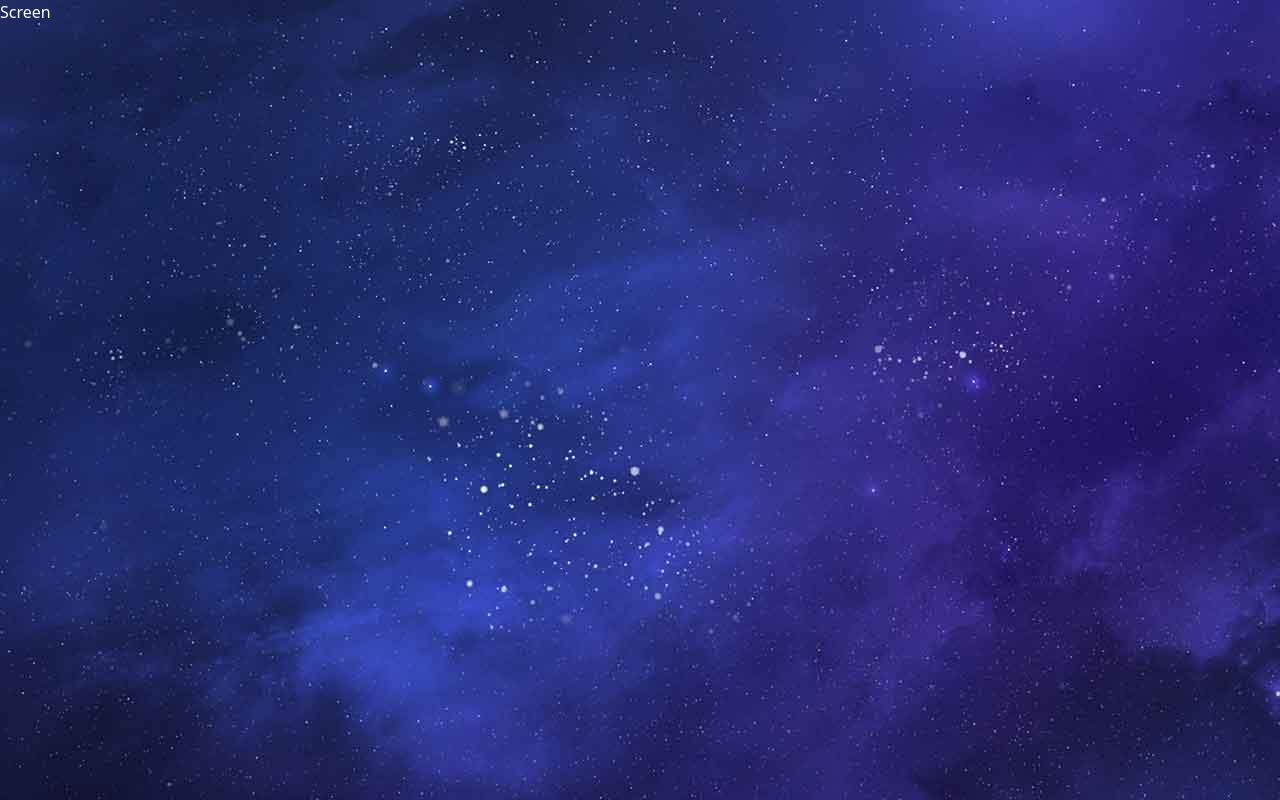
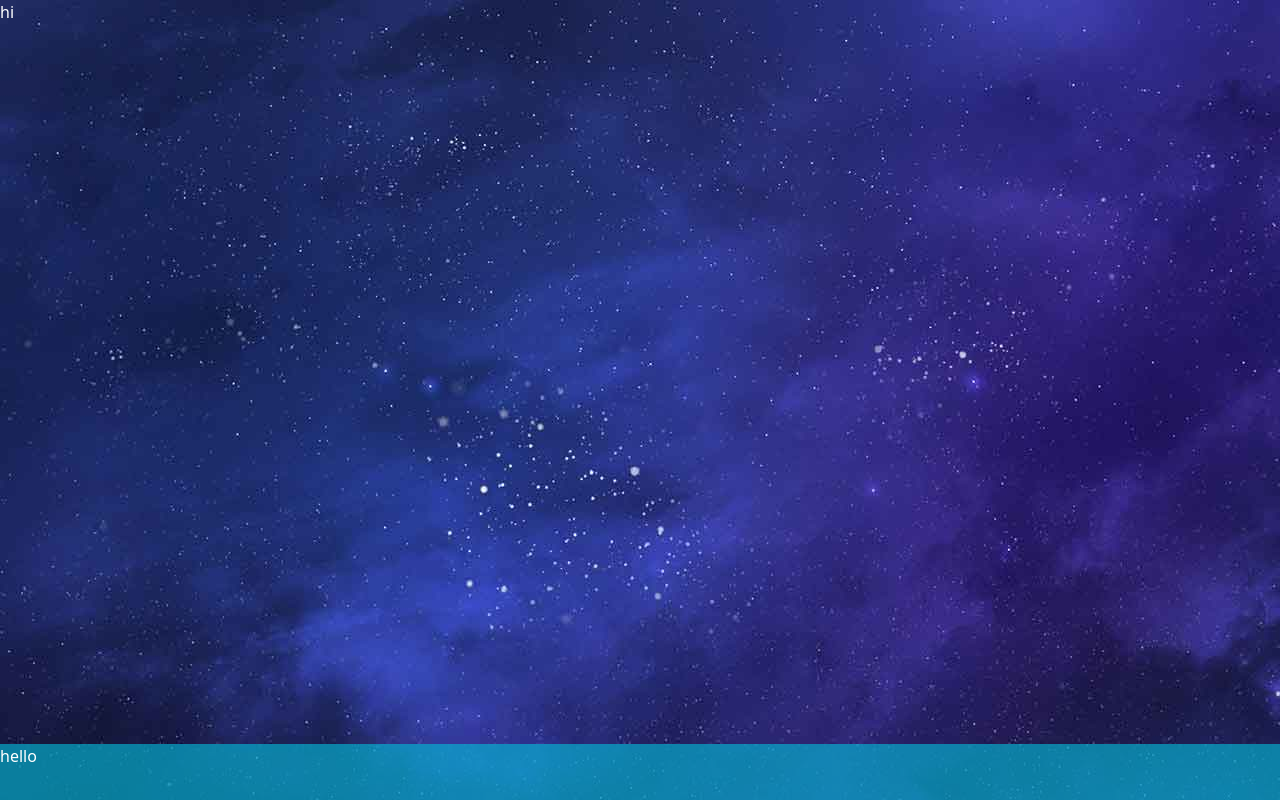
Before and after one commit to 02danieljonas/PortfolioWebsite, a React (Vite) app: page / in a window 1280 px wide. Built offline with nearby package versions, Linux system fonts and the light colour scheme.

Commit message:
Added flex to the Screen and its children

```diff
--- a/src/components/Screen.tsx
+++ b/src/components/Screen.tsx
@@ -1,5 +1,10 @@
 const Screen = () => {
-    return <div className="bg-background w-screen h-screen">Screen</div>;
+    return (
+        <div className="bg-background w-screen h-screen flex flex-col">
+            <div className="w-full flex-auto">hi</div>
+            <div className="h-14 bg-opacity-65 bg-cyan-500 w-full">hello</div>
+        </div>
+    );
 };
 
 export default Screen;
```
